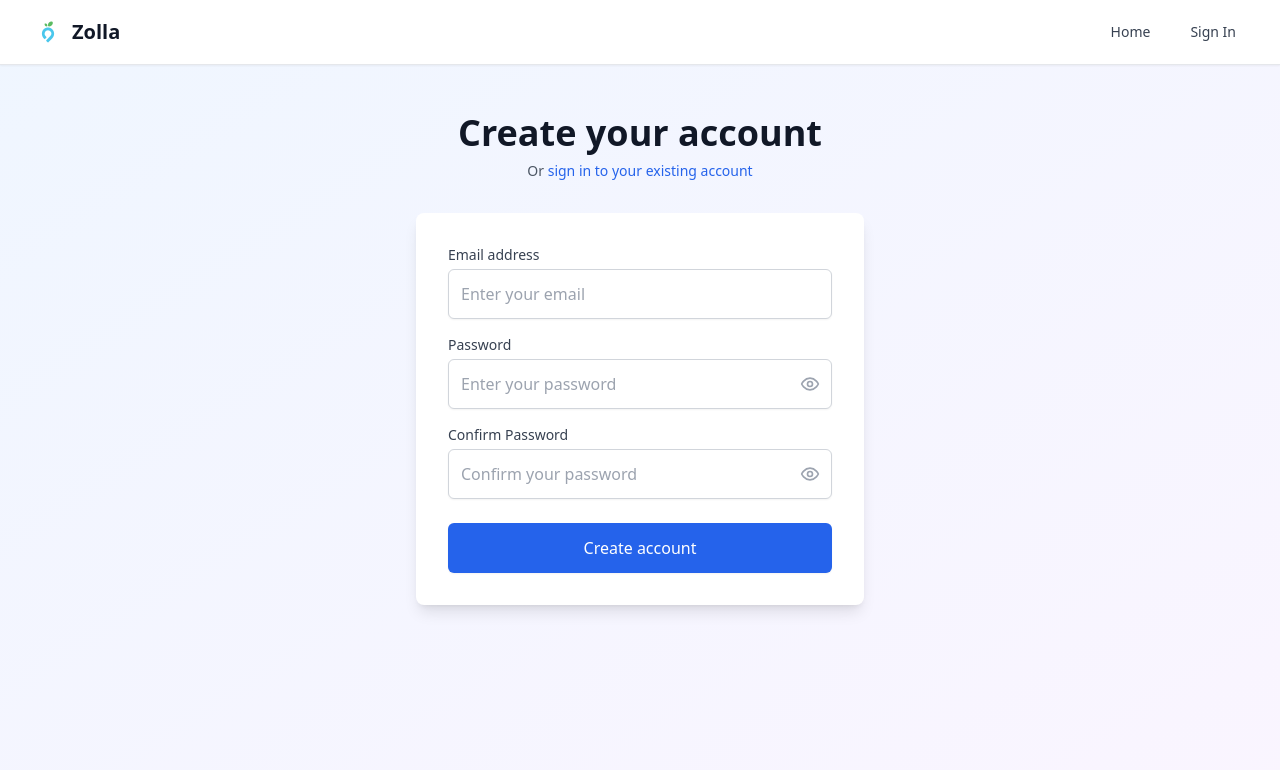
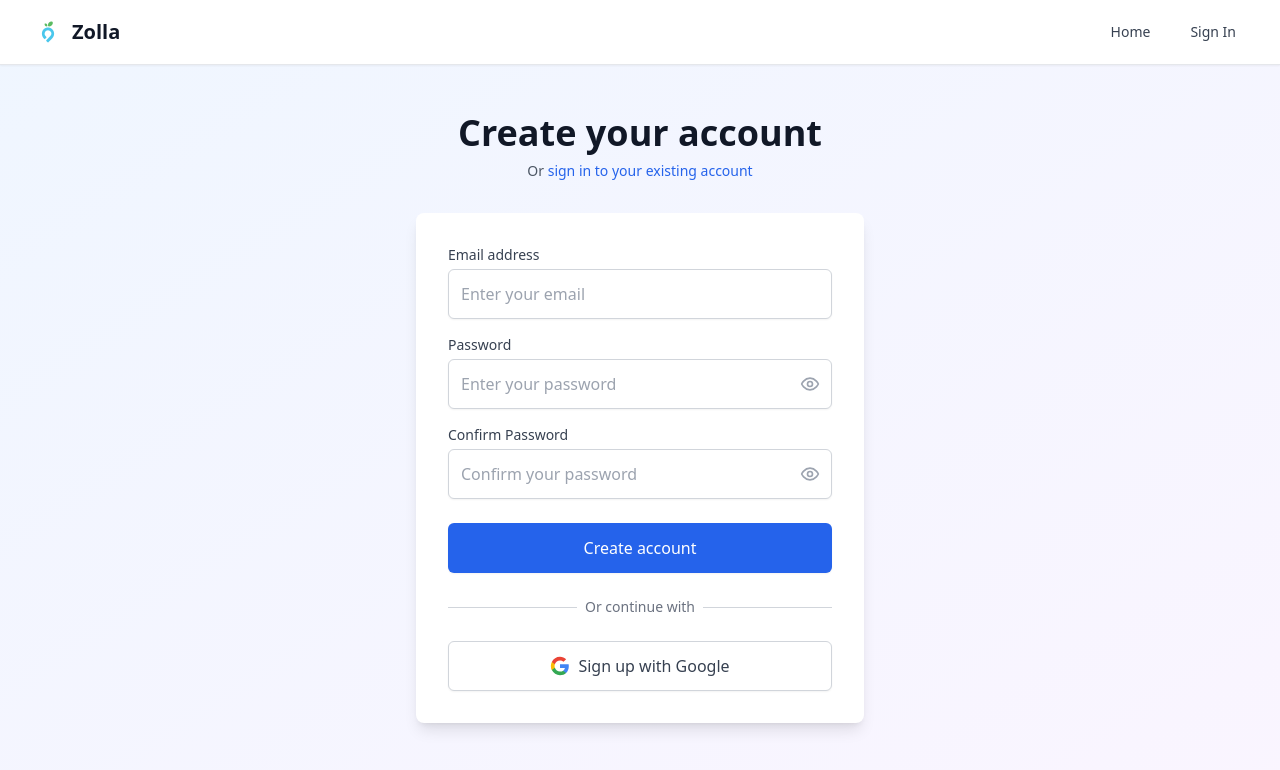
Before and after one commit to elxisme/resume-analyzer, a React (Vite) app: page /signup in a window 1280 px wide. Shown: the top 770 px of the page. Built offline with nearby package versions, Linux system fonts and the light colour scheme; no server answers.

Commit message:
Updated Signup.tsx

```diff
--- a/src/pages/Signup.tsx
+++ b/src/pages/Signup.tsx
@@ -4,7 +4,7 @@
 import { zodResolver } from '@hookform/resolvers/zod';
 import { z } from 'zod';
 import { useAuth } from '../contexts/AuthContext';
-import { Eye, EyeOff, AlertCircle } from 'lucide-react';
+import { Eye, EyeOff, AlertCircle, Mail } from 'lucide-react';
 
 const signupSchema = z.object({
   email: z.string().email('Please enter a valid email address'),
@@ -21,8 +21,9 @@
   const [showPassword, setShowPassword] = useState(false);
   const [showConfirmPassword, setShowConfirmPassword] = useState(false);
   const [isLoading, setIsLoading] = useState(false);
+  const [isGoogleLoading, setIsGoogleLoading] = useState(false);
   const [error, setError] = useState<string | null>(null);
-  const { signUp } = useAuth();
+  const { signUp, signInWithGoogle } = useAuth();
   const navigate = useNavigate();
 
   const {
@@ -49,6 +50,23 @@
       setError('An unexpected error occurred');
     } finally {
       setIsLoading(false);
+    }
+  };
+
+  const handleGoogleSignUp = async () => {
+    setIsGoogleLoading(true);
+    setError(null);
+
+    try {
+      const { error } = await signInWithGoogle();
+      if (error) {
+        setError(error.message);
+      }
+      // Note: Navigation will be handled by the OAuth redirect
+    } catch (err) {
+      setError('An unexpected error occurred with Google sign up');
+    } finally {
+      setIsGoogleLoading(false);
     }
   };
 
@@ -186,10 +204,45 @@
               <div>
                 <button
                   type="submit"
-                  disabled={isLoading}
+                  disabled={isLoading || isGoogleLoading}
                   className="w-full flex justify-center py-2.5 sm:py-3 px-4 border border-transparent rounded-md shadow-sm text-sm sm:text-base font-medium text-white bg-blue-600 hover:bg-blue-700 focus:outline-none focus:ring-2 focus:ring-offset-2 focus:ring-blue-500 disabled:opacity-50 disabled:cursor-not-allowed transition-colors"
                 >
                   {isLoading ? 'Creating account...' : 'Create account'}
+                </button>
+              </div>
+
+              <div className="relative">
+                <div className="absolute inset-0 flex items-center">
+                  <div className="w-full border-t border-gray-300" />
+                </div>
+                <div className="relative flex justify-center text-sm">
+                  <span className="px-2 bg-white text-gray-500">Or continue with</span>
+                </div>
+              </div>
+
+              <div>
+                <button
+                  type="button"
+                  onClick={handleGoogleSignUp}
+                  disabled={isLoading || isGoogleLoading}
+                  className="w-full flex justify-center items-center py-2.5 sm:py-3 px-4 border border-gray-300 rounded-md shadow-sm text-sm sm:text-base font-medium text-gray-700 bg-white hover:bg-gray-50 focus:outline-none focus:ring-2 focus:ring-offset-2 focus:ring-blue-500 disabled:opacity-50 disabled:cursor-not-allowed transition-colors"
+                >
+                  {isGoogleLoading ? (
+                    <>
+                      <div className="animate-spin rounded-full h-4 w-4 sm:h-5 sm:w-5 border-b-2 border-gray-600 mr-2"></div>
+                      <span>Connecting to Google...</span>
+                    </>
+                  ) : (
+                    <>
+                      <svg className="w-4 h-4 sm:w-5 sm:h-5 mr-2" viewBox="0 0 24 24">
+                        <path fill="#4285F4" d="M22.56 12.25c0-.78-.07-1.53-.2-2.25H12v4.26h5.92c-.26 1.37-1.04 2.53-2.21 3.31v2.77h3.57c2.08-1.92 3.28-4.74 3.28-8.09z"/>
+                        <path fill="#34A853" d="M12 23c2.97 0 5.46-.98 7.28-2.66l-3.57-2.77c-.98.66-2.23 1.06-3.71 1.06-2.86 0-5.29-1.93-6.16-4.53H2.18v2.84C3.99 20.53 7.7 23 12 23z"/>
+                        <path fill="#FBBC05" d="M5.84 14.09c-.22-.66-.35-1.36-.35-2.09s.13-1.43.35-2.09V7.07H2.18C1.43 8.55 1 10.22 1 12s.43 3.45 1.18 4.93l2.85-2.22.81-.62z"/>
+                        <path fill="#EA4335" d="M12 5.38c1.62 0 3.06.56 4.21 1.64l3.15-3.15C17.45 2.09 14.97 1 12 1 7.7 1 3.99 3.47 2.18 7.07l3.66 2.84c.87-2.6 3.3-4.53 6.16-4.53z"/>
+                      </svg>
+                      <span>Sign up with Google</span>
+                    </>
+                  )}
                 </button>
               </div>
             </form>
```
